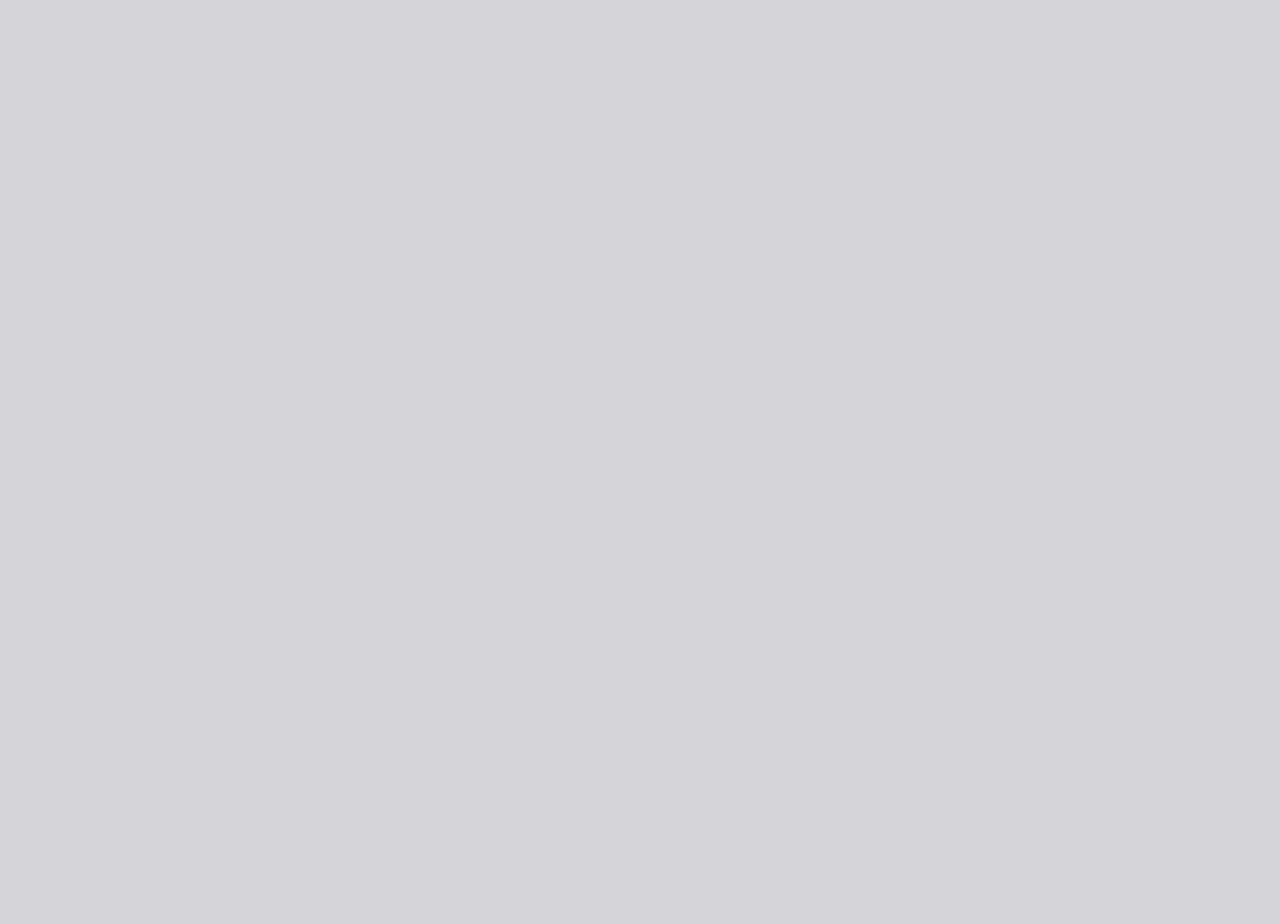
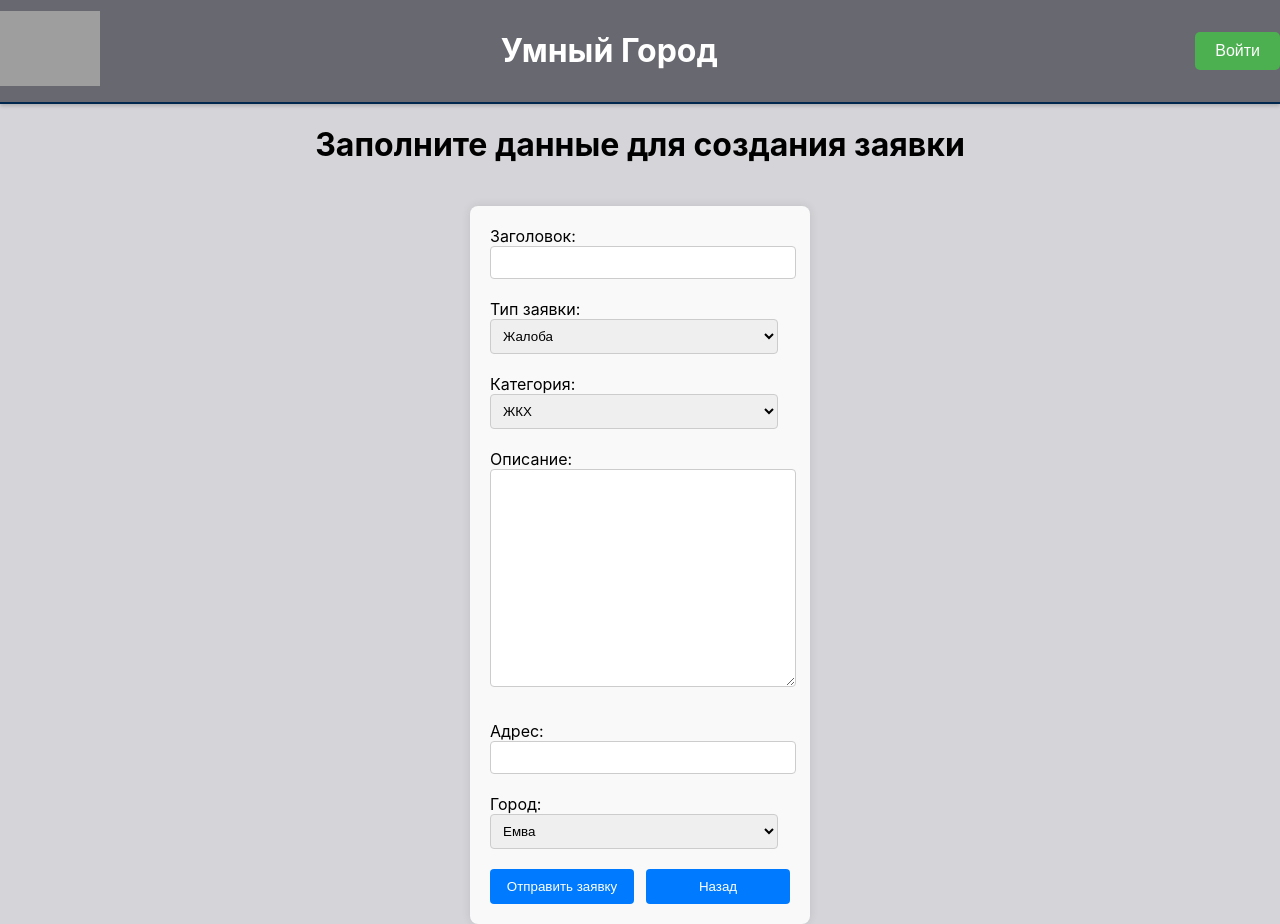
Before and after one commit to Saveliy19/SmartCityFrontend, a React (Create React App) app: page /create-petition in a window 1280 px wide. Before the commit this address had no page. Before the commit the page ends 800 px from the top, so only its background shows below. Built offline with nearby package versions, Linux system fonts and the light colour scheme; grey boxes are pictures that could not be loaded.

Commit message:
Added petition making page

```diff
--- a/src/App.js
+++ b/src/App.js
@@ -9,6 +9,7 @@ import AboutPetitionPage from './AboutPetitionPage';
 import RegistrationPage from './RegistrationPage'
 import AdministratorPage from './AdministratorPage';
 import ProfilePage from './ProfilePage';
+import PetitionMakingPage from './PetitionMakingPage';
 // import UkhtaPage from './UkhtaPage';
 // import PechoraPage from './PechoraPage';
 // import NotFoundPage from './NotFoundPage';
@@ -26,6 +27,7 @@ function App() {
         <Route path="/registration" element={<RegistrationPage />} />
         <Route path="/admin" element={<AdministratorPage />} />
         <Route path="/user" element={<ProfilePage />} />
+        <Route path="/create-petition" element={<PetitionMakingPage />} />
         {/* <Route path="/ukhta" element={<UkhtaPage />} /> */}
         {/* <Route path="/pechora" element={<PechoraPage />} /> */}
         {/* <Route path="*" element={<NotFoundPage />} /> */}
--- /dev/null
+++ b/src/PetitionMakingPage.css
@@ -0,0 +1,61 @@
+.petition-page-container {
+  display: flex;
+  flex-direction: column;
+  align-items: center;
+}
+
+.petition-header {
+  text-align: center;
+  margin-bottom: 20px;
+}
+
+.petition-form {
+  width: 300px;
+  background-color: #f9f9f9;
+  border-radius: 8px;
+  padding: 20px;
+  box-shadow: 0px 0px 10px rgba(0, 0, 0, 0.1);
+}
+
+.petition-form label {
+  display: block;
+  margin-bottom: 10px;
+}
+
+.petition-form input,
+.petition-form select {
+  width: calc(100% - 12px); /* учитываем padding */
+  padding: 8px;
+  margin-bottom: 10px;
+  border: 1px solid #ccc;
+  border-radius: 4px;
+}
+
+.petition-form textarea {
+  width: calc(100% - 12px); /* учитываем padding */
+  padding: 8px;
+  margin-bottom: 20px; /* Увеличиваем отступ между полем и следующим элементом */
+  border: 1px solid #ccc;
+  border-radius: 4px;
+  height: 200px;
+}
+
+
+.button-group {
+  display: flex;
+  justify-content: space-between;
+}
+
+.button-group button {
+  width: 48%;
+  padding: 10px;
+  background-color: #007bff;
+  color: #fff;
+  border: none;
+  border-radius: 4px;
+  cursor: pointer;
+}
+
+.button-group button:hover {
+  background-color: #0056b3;
+}
--- /dev/null
+++ b/src/PetitionMakingPage.js
@@ -0,0 +1,125 @@
+import React, { useState } from 'react';
+import axios from 'axios';
+import './PetitionMakingPage.css'; // Импортируем файл со стилями
+import Header from './Header'; // Импорт компонента Header
+
+function PetitionMakingPage() {
+  const [formData, setFormData] = useState({
+    header: '',
+    is_initiative: false,
+    category: 'ЖКХ',
+    description: '',
+    address: '',
+    city_name: 'Емва'
+  });
+  const [errorMessage, setErrorMessage] = useState('');
+  const [successMessage, setSuccessMessage] = useState('');
+
+  const handleSubmit = (e) => {
+    e.preventDefault();
+    const token = localStorage.getItem('token');
+    if (!token) {
+      setErrorMessage('Ошибка: Токен не найден');
+      return;
+    }
+    const dataToSend = {
+      ...formData,
+      token: token,
+      region: 'Республика Коми'
+    };
+    const url = 'http://127.0.0.1:8000/make_petition';
+    axios.post(url, dataToSend)
+      .then(response => {
+        setSuccessMessage('Заявка успешно отправлена');
+        setFormData({
+          header: '',
+          is_initiative: false,
+          category: '',
+          description: '',
+          address: '',
+          city_name: ''
+        });
+      })
+      .catch(error => {
+        setErrorMessage('Ошибка при отправке данных на сервер');
+        console.error('Error:', error);
+      });
+  };
+
+  const handleChange = (e) => {
+    const { name, value } = e.target;
+    setFormData(prevState => ({
+      ...prevState,
+      [name]: value
+    }));
+  };
+
+  return (
+    <div>
+        <Header />
+        <div className="petition-page-container">
+      <div className="petition-header">
+        <h1>Заполните данные для создания заявки</h1>
+      </div>
+      {errorMessage && <p className="error-message">{errorMessage}</p>}
+      {successMessage && <p className="success-message">{successMessage}</p>}
+      <form onSubmit={handleSubmit} className="petition-form">
+        <label>
+          Заголовок:
+          <input type="text" name="header" value={formData.header} onChange={handleChange} required />
+        </label>
+
+        <label>
+          Тип заявки:
+          <select name="is_initiative" value={formData.is_initiative} onChange={handleChange} required>
+            <option value={true}>Инициатива</option>
+            <option value={false}>Жалоба</option>
+          </select>
+        </label>
+
+        <label>
+          Категория:
+          <select name="category" value={formData.category} onChange={handleChange} required>
+            <option value="ЖКХ">ЖКХ</option>
+            <option value="Дороги и транспорт">Дороги и транспорт</option>
+            <option value="Экология">Экология</option>
+            <option value="Безопасность">Безопасность</option>
+            <option value="Развлечения">Развлечения</option>
+            <option value="Энергоснабжение">Энергоснабжение</option>
+            <option value="Управление отходами">Управление отходами</option>
+            <option value="Здравоохранение">Здравоохранение</option>
+            <option value="Образование">Образование</option>
+            <option value="Культура">Культура</option>
+          </select>
+        </label>
+
+        <label>
+          Описание:
+          <textarea name="description" value={formData.description} onChange={handleChange} required />
+        </label>
+
+        <label>
+          Адрес:
+          <input type="text" name="address" value={formData.address} onChange={handleChange} required />
+        </label>
+
+        <label>
+          Город:
+          <select name="city_name" value={formData.city_name} onChange={handleChange} required>
+            <option value="Емва">Емва</option>
+            <option value="Сыктывкар">Сыктывкар</option>
+          </select>
+        </label>
+
+        <div className="button-group">
+          <button type="submit">Отправить заявку</button>
+          <button type="button" onClick={() => window.history.back()}>Назад</button>
+        </div>
+      </form>
+    </div>
+    </div>
+
+  );
+}
+
+export default PetitionMakingPage;
--- a/src/RegistrationPage.js
+++ b/src/RegistrationPage.js
@@ -160,7 +160,6 @@ function RegistrationPage() {
                 onChange={handleChange}
                 required
               >
-                <option value="">Выберите город</option>
                 <option value="Емва">Емва</option>
                 <option value="Сыктывкар">Сыктывкар</option>
               </select>
```
